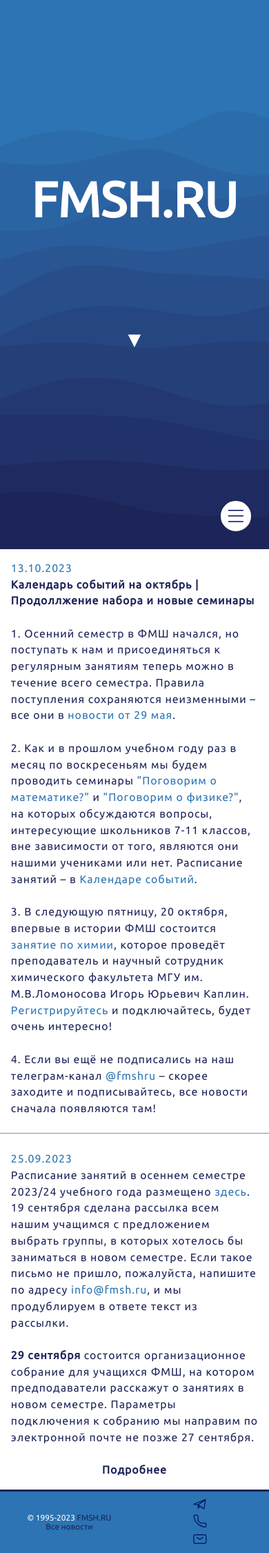
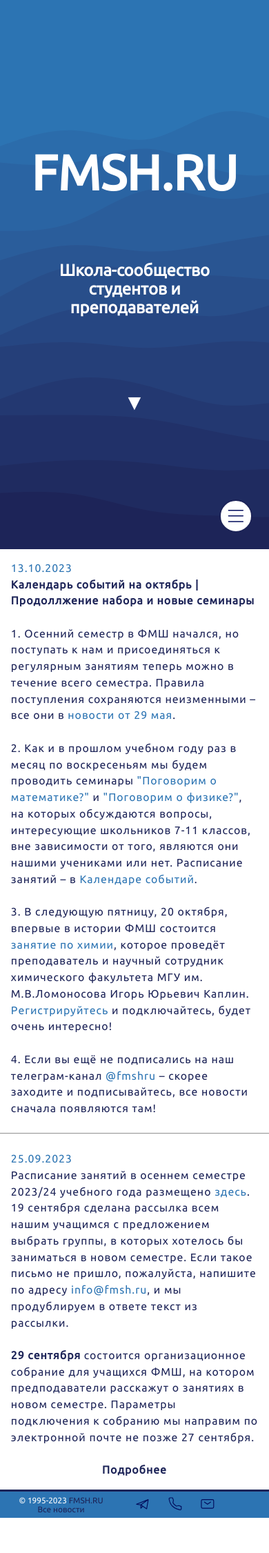
Before and after one commit to Rokoel/fmsh, a PHP site: page / in a window 390 px wide. Shown: the part 48-2299 px from the top of the page at 69% size. After the commit the page ends 2248 px from the top, so only its background shows below. Run offline with PHP 8.4, Linux system fonts and the light colour scheme.

Commit message:
Changed footer and removed slogan

```diff
--- a/css/styles.css
+++ b/css/styles.css
@@ -377,9 +377,6 @@
         -o-animation: rotate-back 0.2s ease-out forwards;
         -webkit-animation: rotate-back 0.2s ease-out forwards;
     }
-    #slogan {
-        display: none;
-    }
     #main-block > * {
         text-align: center;
         margin: 0;
@@ -393,9 +390,6 @@
         font-size: 200%;
         margin-bottom: 70%;
         margin-top: 10%;
-    }
-    .quote {
-        display: none;
     }
     body {
         overflow-y: scroll;
@@ -619,9 +613,6 @@
         -o-animation: rotate-back 0.2s ease-out forwards;
         -webkit-animation: rotate-back 0.2s ease-out forwards;
     }
-    #slogan {
-        display: none;
-    }
     #main-block > * {
         text-align: center;
         margin: 0;
@@ -635,9 +626,6 @@
         font-size: 200%;
         margin-bottom: 70%;
         margin-top: 10%;
-    }
-    .quote {
-        display: none;
     }
     body {
         overflow-y: scroll;
@@ -859,46 +847,46 @@ hr {
 }
 @keyframes float {
     0% {
-        transform: translatey(0px);
+        transform: translatey(5px);
     }
     50% {
-        transform: translatey(-20px);
+        transform: translatey(25px);
     }
     100% {
-        transform: translatey(0px);
+        transform: translatey(5px);
     }
 }
 @-o-keyframes float {
     0% {
-        transform: translatey(0px);
+        transform: translatey(5px);
     }
     50% {
-        transform: translatey(-20px);
+        transform: translatey(25px);
     }
     100% {
-        transform: translatey(0px);
+        transform: translatey(5px);
     }
 }
 @-moz-keyframes float {
     0% {
-        transform: translatey(0px);
+        transform: translatey(5px);
     }
     50% {
-        transform: translatey(-20px);
+        transform: translatey(25px);
     }
     100% {
-        transform: translatey(0px);
+        transform: translatey(5px);
     }
 }
 @-webkit-keyframes float {
     0% {
-        transform: translatey(0px);
+        transform: translatey(5px);
     }
     50% {
-        transform: translatey(-20px);
+        transform: translatey(25px);
     }
     100% {
-        transform: translatey(0px);
+        transform: translatey(5px);
     }
 }
 @keyframes link_chosen {
@@ -1014,3 +1002,11 @@ hr {
     margin-top: auto;
     margin-bottom: auto;
 }
+#mobile-contacts {
+    display: flex;
+    justify-content: space-evenly;
+    margin-right: var(--header-height);
+}
+#telegram-mobile, #phone-mobile, #email-mobile {
+    width: fit-content;
+}
--- a/index.html
+++ b/index.html
@@ -7,7 +7,7 @@
   <!-- General meta-tags -->
   <meta charset="utf-8">
   <meta name="description" content="Главная страница сайта ФМШ">
-  <meta name="keywords" content="ФМШ, физико-математическая, физмат, школа, классическое образование, дополнительное образование, дистант, дистанционное образование, математика, физика, информатика">
+  <meta name="keywords" content="ФМШ, физико-математическая, физмат, школа, образование, дополнительное образование, дистант, дистанционное образование, математика, физика, информатика">
   <meta content="width=device-width, initial-scale=1" name="viewport" />
 
   <!-- Robots' meta-tags -->
@@ -98,13 +98,11 @@
       <div class="screen-third small-padding">
       </div>
       <div class="screen-third">
-        <div class="vertical-align-center" style="flex: 1">
+        <div id="website-name" class="vertical-align-center" style="flex: 1">
           <h1>FMSH.RU</h1>
         </div>
         <div id="slogan" class="vertical-align-center" style="flex: 1">
-          <h2>Любопытство</h2>
-          <h2>Уважение</h2>
-          <h2>Свобода</h2>
+          <h2>Школа-сообщество студентов и преподавателей</h2>
         </div>
         <div class="vertical-align-center" style="flex: 1">
           <h3 class="floating cursor-pointer" id="scroller-1">
@@ -154,7 +152,7 @@
         E-mail: <a href="mailto:info@fmsh.ru">info@fmsh.ru</a>
       </div>
       <div id="telegram">
-        <a href="https://t.me/fmshru">Telegram</a>
+        Telegram: <a href="https://t.me/fmshru">@fmshru</a>
       </div>
     </div>
   </div>
@@ -165,7 +163,7 @@
       </div>
       <a href="news.php">Все новости</a>
     </div>
-    <div>
+    <div id="mobile-contacts">
       <div id="telegram-mobile">
         <svg width="2em" height="2em" class="emoji xx-small-padding cursor-pointer" stroke-width="1.3" viewBox="0 0 24 24" fill="none" xmlns="http://www.w3.org/2000/svg" color="#000000"><path d="M21 5L2 12.5L9 13.5M21 5L18.5 20L9 13.5M21 5L9 13.5M9 13.5V19L12.2488 15.7229" stroke="#000000" stroke-width="1.3" stroke-linecap="round" stroke-linejoin="round"></path>
           <a href="https://t.me/fmshru"></a>
--- a/js/scripts.js
+++ b/js/scripts.js
@@ -26,6 +26,7 @@ async function copyPhoneNumber () {
     } catch (err) {
         console.error('Не смогли скопировать телефон в буфер обмена из-за ошибки: ', err);
     }
+    location.href = "tel:84955806928";
 }
 
 function switchMenu() {
```
